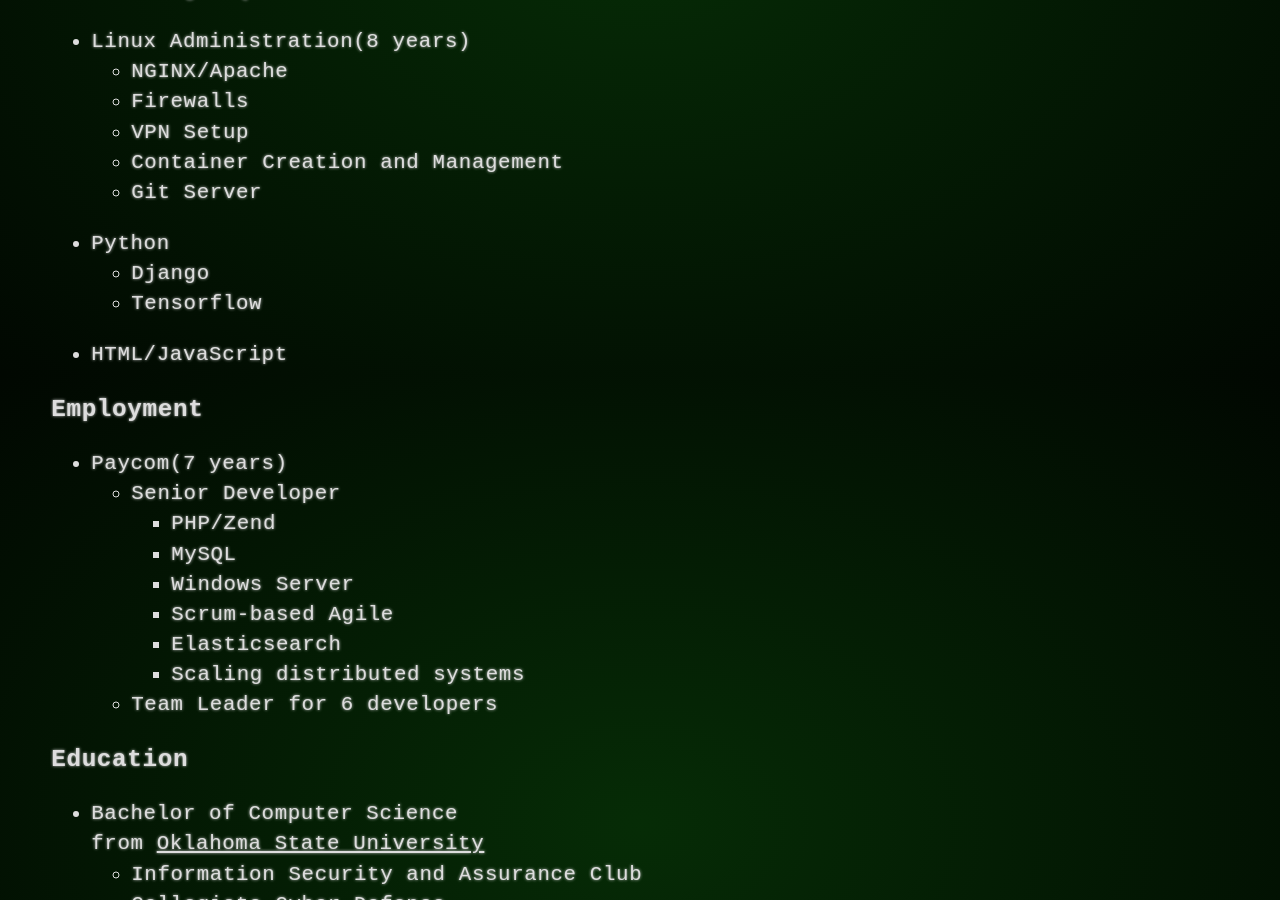
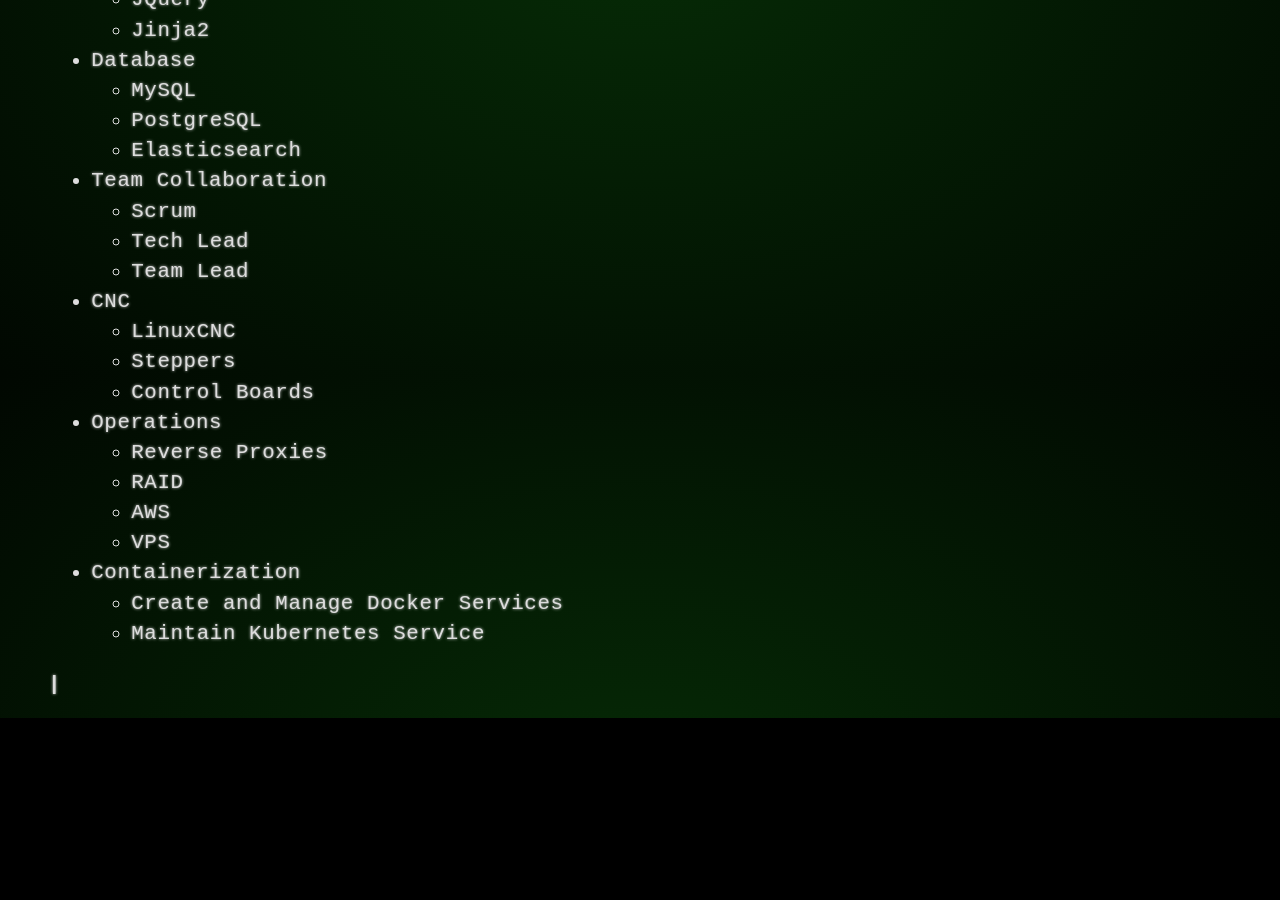
Before and after one commit to smwa/smwa.github.io, a Jekyll site: the page built from portfolio.html, in a window 1280 px wide and 900 px high, scrolled down 525 px. Built offline with Jekyll 4.4.1, drawn with Linux system fonts in a browser that asks for light colours; after the commit the page ends 1243 px from its top, so only the background shows below that; some of the changed text lies outside the part shown.

Commit message:
Update skills

```diff
--- a/portfolio.html
+++ b/portfolio.html
@@ -3,95 +3,52 @@
 title: Biography
 ---
 <h2>Michael Smith</h2>
-Oklahoma City, Oklahoma, United States
+Oklahoma, United States
 <h3>Skills</h3>
 <ul>
-    <li>PHP(10 years)<ul>
-            <li>Zend Framework</li>
-            <li>Working with<ul>
-                    <li>Message queues</li>
-                    <li>Databases</li>
-                    <li>Memory stores</li>
+    <li>Backend Web Development</li>
+    <ul>
+        <li>PHP</li>
+        <li>Python</li>
+        <li>C#</li>
+        <li>Java</li>
+        <li>JavaScript</li>
     </ul>
-            </li>
+    <li>Frontend Web Development</li>
+    <ul>
+        <li>React</li>
+        <li>Angular.js</li>
+        <li>JQuery</li>
+        <li>Jinja2</li>
     </ul>
-    </li>
-</ul>
+    <li>Database</li>
     <ul>
-    <li>Relational Databases(10 years)<ul>
         <li>MySQL</li>
         <li>PostgreSQL</li>
+        <li>Elasticsearch</li>
     </ul>
-    </li>
+    <li>Team Collaboration</li>
+    <ul>
+        <li>Scrum</li>
+        <li>Tech Lead</li>
+        <li>Team Lead</li>
     </ul>
+    <li>CNC</li>
     <ul>
-    <li>Linux Administration(8 years)<ul>
-            <li>NGINX/Apache</li>
-            <li>Firewalls</li>
-            <li>VPN Setup</li>
-            <li>Container Creation and Management</li>
-            <li>Git Server</li>
+        <li>LinuxCNC</li>
+        <li>Steppers</li>
+        <li>Control Boards</li>
     </ul>
-    </li>
+    <li>Operations</li>
+    <ul>
+        <li>Reverse Proxies</li>
+        <li>RAID</li>
+        <li>AWS</li>
+        <li>VPS</li>
     </ul>
+    <li>Containerization</li>
     <ul>
-    <li>Python<ul>
-            <li>Django</li>
-            <li>Tensorflow</li>
+        <li>Create and Manage Docker Services</li>
+        <li>Maintain Kubernetes Service</li>
     </ul>
-    </li>
 </ul>
-<ul>
-    <li>HTML/JavaScript</li>
-</ul>
-<h3>Employment</h3>
-<ul>
-    <li>Paycom(7 years)<ul>
-            <li>Senior Developer<ul>
-                    <li>PHP/Zend</li>
-                    <li>MySQL</li>
-                    <li>Windows Server</li>
-                    <li>Scrum-based Agile</li>
-                    <li>Elasticsearch</li>
-                    <li>Scaling distributed systems</li>
-                </ul>
-            </li>
-            <li>Team Leader for 6 developers</li>
-        </ul>
-    </li>
-</ul>
-<h3>Education</h3>
-<ul>
-    <li>Bachelor of Computer Science<br> from <a href='https://go.okstate.edu/' target='_blank'>Oklahoma State
-            University</a>
-        <ul>
-            <li>Information Security and Assurance Club</li>
-            <li>Collegiate Cyber Defense</li>
-            <li>Theta Chi Fraternity</li>
-            <li>Mobile App Development</li>
-        </ul>
-    </li>
-</ul>
-<ul>
-    <li>Master of Computer Science<br> from <a href='https://go.okstate.edu/' target='_blank'>Oklahoma State
-            University</a>
-        <ul>
-            <li>Project lead on "Course Prerequisite" project</li>
-            <li>Project Management</li>
-        </ul>
-    </li>
-</ul>
-<h3>Notable Projects</h3>
-<ul>
-    <li><a href="https://github.com/smwa/courses" target="_blank">Course Prerequisite Confirmation</a>
-        <ul>
-            <li>Built for the Spears School of Business, this project helps the college by creating a report of each
-                student that has failed a course that is a prerequisite for a course that they are registered in for the
-                following semester</li>
-            <li>Uses Spark Java Web Server</li>
-            <li>Uses SQLite database</li>
-            <li>I Built custom framework to improve collaboration</li>
-            <li>I led the team of 3 developers</li>
-        </ul>
-    </li>
-</ul>
```
Lines whose indentation alone changed are shown as unchanged.
